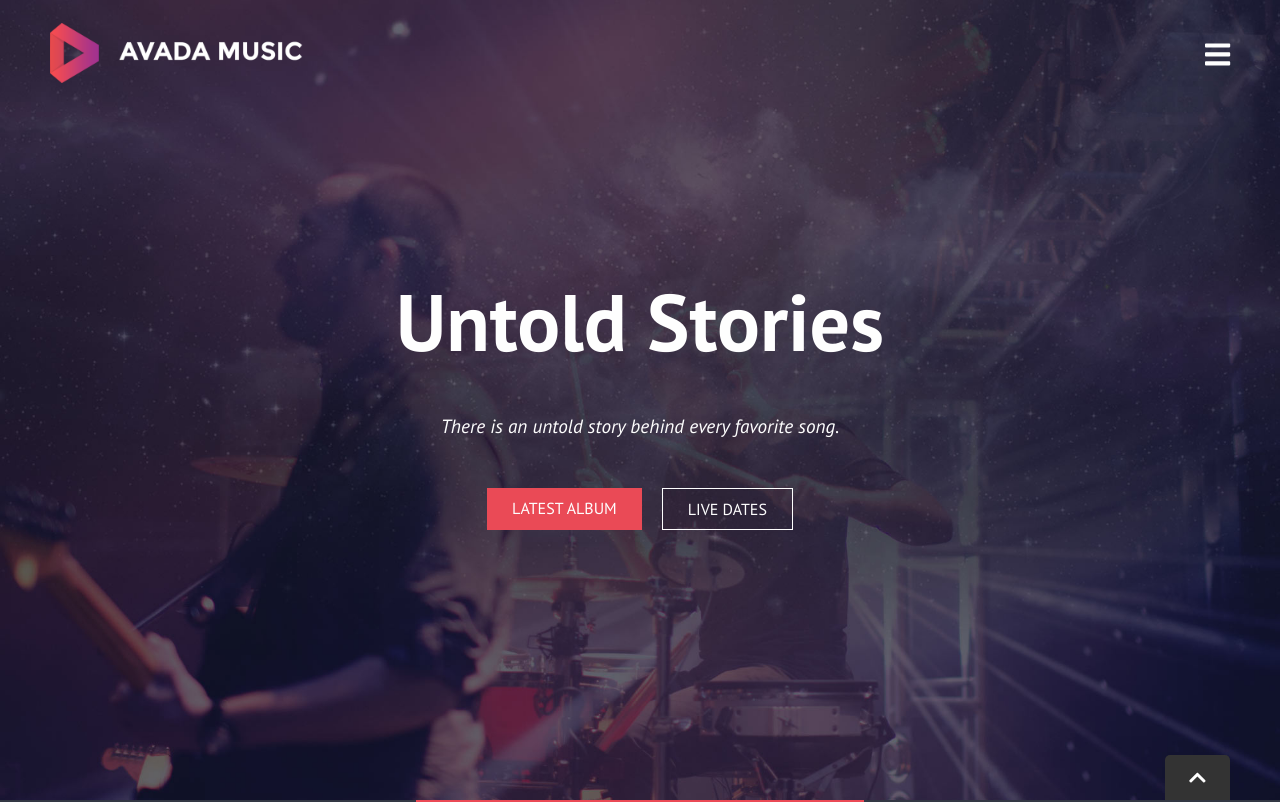
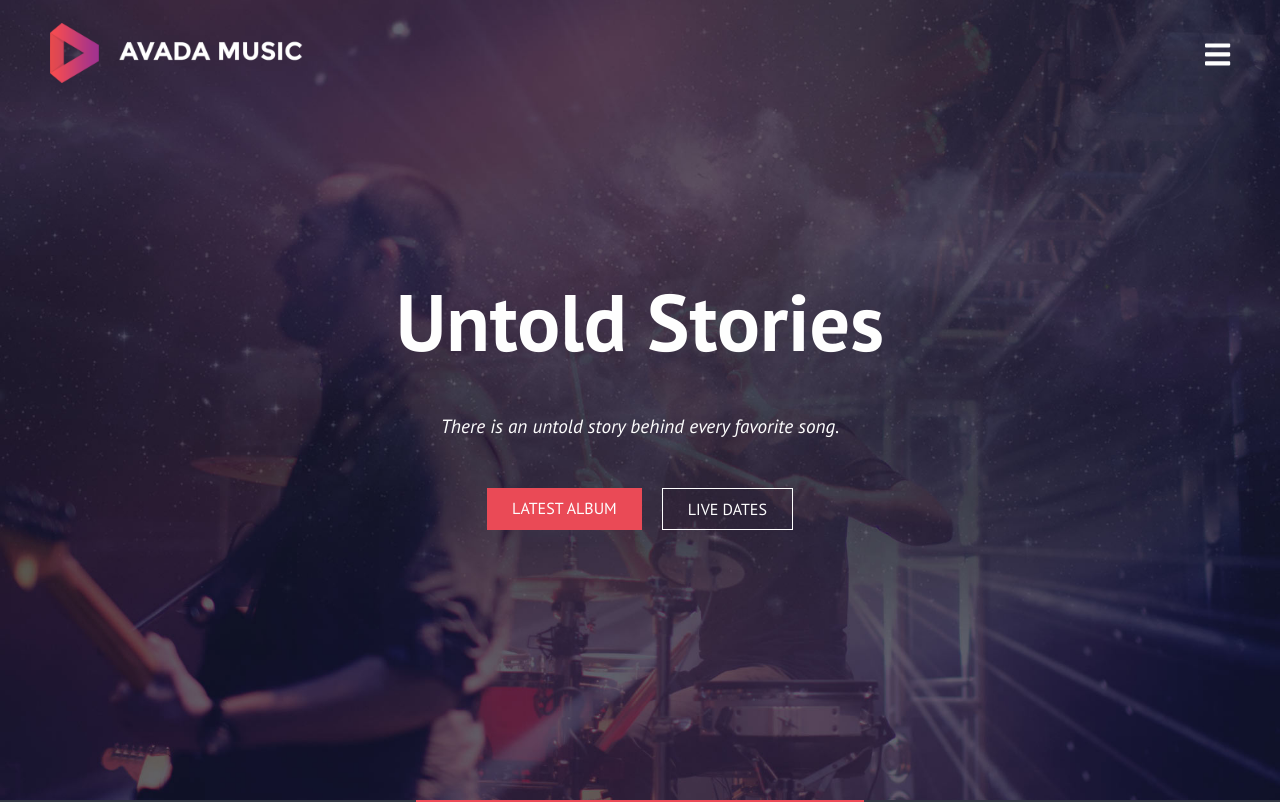
Before and after one commit to ferdlet/proj-html-vuejs, a Vue app: page / in a window 1280 px wide. Shown: the top 802 px of the page. Built offline with nearby package versions, Linux system fonts and the light colour scheme.

Commit message:
fix button top

```diff
--- a/src/components/elements/ButtonTop.vue
+++ b/src/components/elements/ButtonTop.vue
@@ -1,13 +1,19 @@
 <template>
-    <button v-on:click="scrollTop">
+    <button v-on:click="scrollTop" :class="dataShared.scrolled > 0 ? 'visible' : ''">
         <i class="fas fa-chevron-up"></i>
     </button>
 </template>
 
 <script>
+import dataShared from '../../sharing/dataShared';
 
 export default {
     name: 'ButtonTop',
+    data() {
+        return {
+            dataShared
+        }
+    },
     methods: {
         scrollTop: function topFunction() {
             document.body.scrollTop = 0; // For Safari
@@ -32,9 +38,12 @@ export default {
         color: $white;
         border-radius: 5px 5px 0 0;
         font-size: 1.2rem;
-        display: flex;
+        display: none;
         align-items: center;
         justify-content: center;
+        &.visible {
+            display: flex;
+        }
     }
 
 
--- a/src/components/macro/Header.vue
+++ b/src/components/macro/Header.vue
@@ -1,5 +1,5 @@
 <template>
-    <header :class="scrolled > 0 ? 'scrolled' : ''">
+    <header :class="dataShared.scrolled > 0 ? 'scrolled' : ''">
         <a href="#section-1">
             <img class="logo-img" src="../../assets/images/avada-music-logo-retina.png" alt="Avada Music">
         </a>
@@ -17,7 +17,6 @@ export default {
     data() {
         return {
             dataShared,
-            scrolled: 0,
         }
     },
     created () {
@@ -26,7 +25,7 @@ export default {
     methods: {
         // rate: 0,
         scroll: function () {
-            this.scrolled = window.pageYOffset;
+            dataShared.scrolled = window.pageYOffset;
         }
     }
 }
--- a/src/sharing/dataShared.js
+++ b/src/sharing/dataShared.js
@@ -2,6 +2,7 @@ import Vue from 'vue';
 
 export default Vue.observable({
     hamMenuOpen: false,
+    scrolled: 0,
     navbarLinks: [
         {
             nome: 'Home',
```
